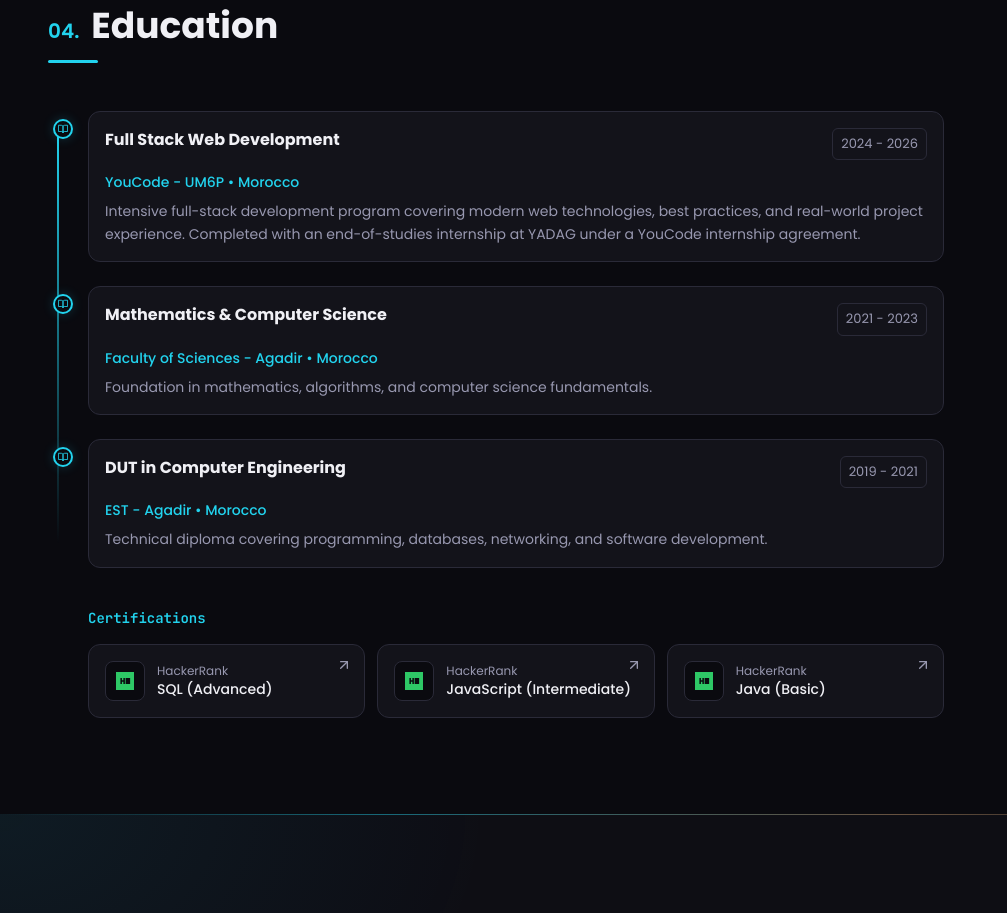
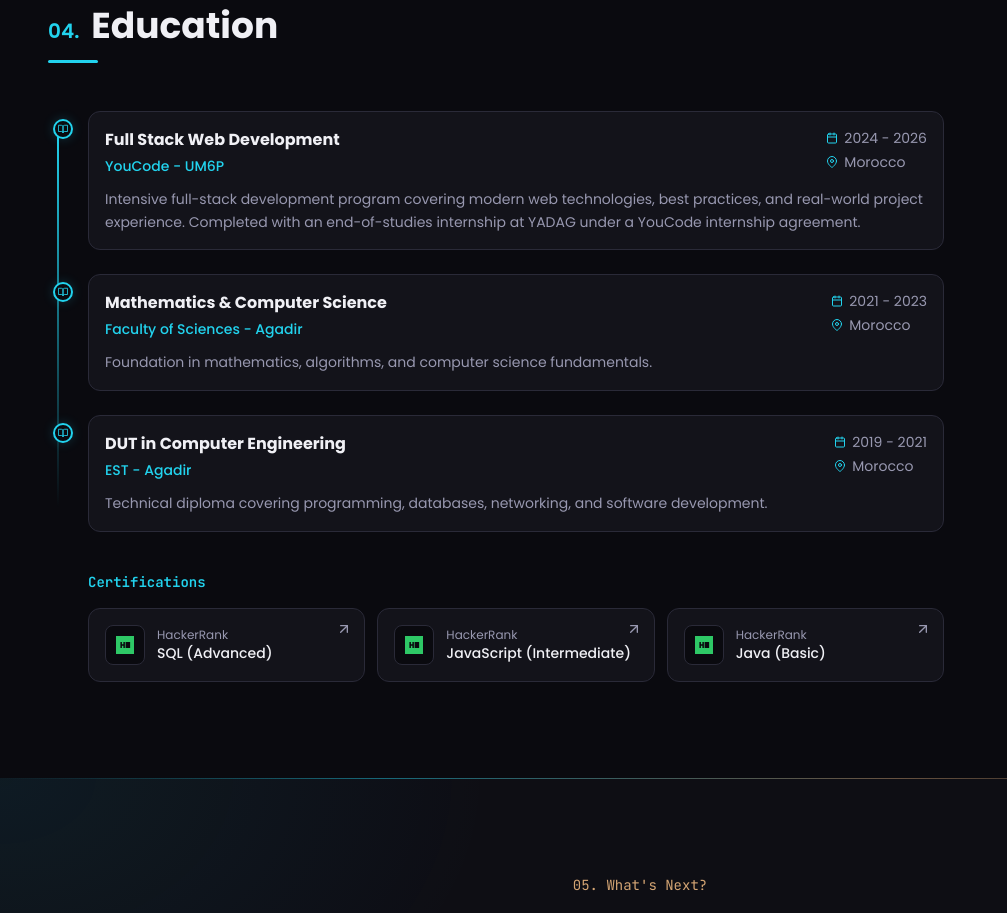
Before and after one commit to MohamedHamouch/Portfolio, a React (Vite) app: page / in a window 1280 px wide. Shown: the part 3820-4733 px from the top of the page, without its empty margins (0-1007 px from the left). Built offline with nearby package versions, Linux system fonts and the light colour scheme.

Commit message:
feat: match education dates to the experience layout

```diff
--- a/src/components/Education.jsx
+++ b/src/components/Education.jsx
@@ -1,5 +1,5 @@
 import AnimatedSection from './AnimatedSection';
-import { FiBookOpen, FiArrowUpRight } from 'react-icons/fi';
+import { FiBookOpen, FiArrowUpRight, FiCalendar, FiMapPin } from 'react-icons/fi';
 import { SiHackerrank } from 'react-icons/si';
 
 const educationData = [
@@ -60,17 +60,28 @@ const Education = () => {
                   </div>
 
                   <div style={{ padding: '1rem' }} className="bg-[var(--color-surface)] border border-[var(--color-border)] rounded-xl transition-all duration-300">
+                    {/* Same header layout as the Experience cards: title and school on the
+                        left, dates and place on the right, in this section's cyan. */}
                     <div className="flex flex-wrap items-start justify-between gap-3" style={{ marginBottom: '0.75rem' }}>
-                      <h3 className="text-base font-bold text-[var(--color-text)]">
-                        {edu.degree}
-                      </h3>
-                      <span className="interest-badge">
-                        {edu.year}
-                      </span>
+                      <div>
+                        <h3 className="text-base font-bold text-[var(--color-text)]" style={{ marginBottom: '0.25rem' }}>
+                          {edu.degree}
+                        </h3>
+                        <p className="text-sm font-medium text-[var(--color-accent)]">
+                          {edu.institution}
+                        </p>
+                      </div>
+                      <div className="text-right" style={{ display: 'flex', flexDirection: 'column', gap: '0.25rem' }}>
+                        <div className="flex items-center gap-1.5 text-[var(--color-text-muted)] text-sm">
+                          <FiCalendar size={12} className="text-[var(--color-accent)]" />
+                          <span>{edu.year}</span>
+                        </div>
+                        <div className="flex items-center gap-1.5 text-[var(--color-text-muted)] text-sm">
+                          <FiMapPin size={12} className="text-[var(--color-accent)]" />
+                          <span>{edu.location}</span>
+                        </div>
+                      </div>
                     </div>
-                    <p className="text-sm font-medium text-[var(--color-accent)]" style={{ marginBottom: '0.5rem' }}>
-                      {edu.institution} • {edu.location}
-                    </p>
                     <p className="text-sm text-[var(--color-text-muted)] leading-relaxed">
                       {edu.description}
                     </p>
```
